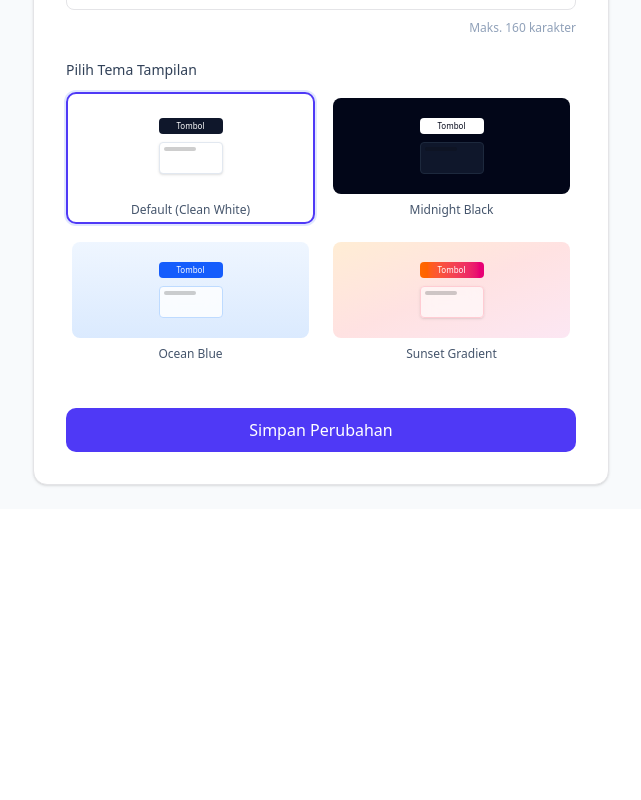
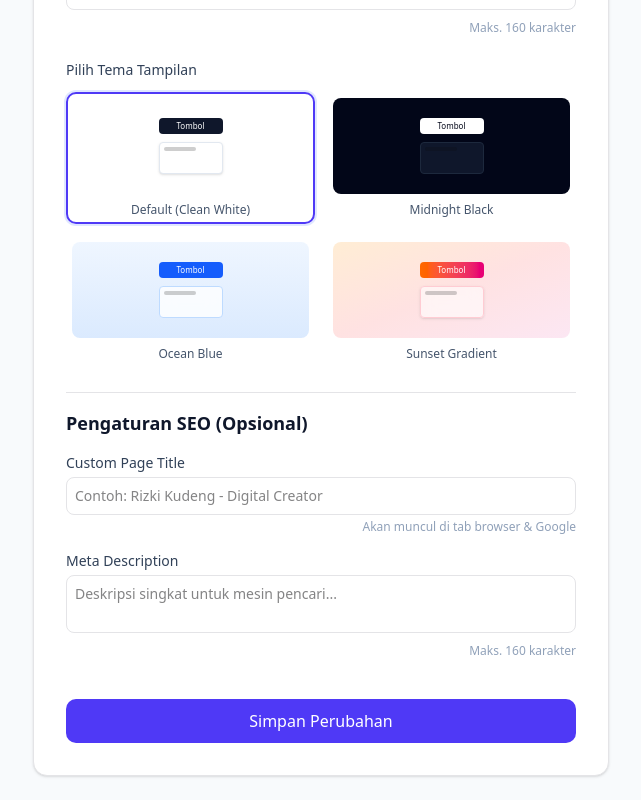
Before and after one commit to RIZKI-KUDENG/linkhub, a Next.js app: page /dashboard/settings in a window 1280 px wide. Shown: the part 491-1291 px from the top of the page, without its empty margins (319-960 px from the left). Before the commit the page ends 1000 px from the top, so only its background shows below. Built offline with nearby package versions, Linux system fonts and the light colour scheme; no server answers.

Commit message:
add custom seo for client

```diff
--- a/src/app/api/settings/profile/route.ts
+++ b/src/app/api/settings/profile/route.ts
@@ -10,10 +10,18 @@ const profileSchema = z.object({
     .min(3, "Username tidak boleh kurang dari 3 karakter")
     .max(20, "Username tidak boleh lebih dari 20 karakter")
     .regex(/^[a-zA-Z0-9_]+$/, "Hanya huruf, angka, dan underscore"),
-    name: z.string().min(1,"Nama tidak boleh kosong"),
-    bio: z.string().max(160, "Bio tidak boleh lebih dari 160 karakter").optional(),
+  name: z.string().min(1, "Nama tidak boleh kosong"),
+  bio: z
+    .string()
+    .max(160, "Bio tidak boleh lebih dari 160 karakter")
+    .optional(),
   image: z.url("URL gambar tidak valid").optional(),
   theme: z.string().optional(),
+  customTitle: z.string().max(60, "Title maksimal 60 karakter").optional(),
+  customDescription: z
+    .string()
+    .max(160, "Description maksimal 160 karakter")
+    .optional(),
 });
 
 export async function GET(req: Request) {
@@ -32,8 +40,10 @@ export async function GET(req: Request) {
         name: true,
         bio: true,
         image: true,
-        theme: true
-      }
+        theme: true,
+        customTitle: true,
+        customDescription: true,
+      },
     });
 
     if (!user) {
@@ -43,37 +53,62 @@ export async function GET(req: Request) {
     return NextResponse.json(user);
   } catch (error) {
     console.error("GET Error:", error);
-    return NextResponse.json({ error: "Internal Server Error" }, { status: 500 });
+    return NextResponse.json(
+      { error: "Internal Server Error" },
+      { status: 500 }
+    );
   }
 }
 
-export async function PATCH(req: Request){
+export async function PATCH(req: Request) {
   const session = await getServerSession(authOptions);
-    if(!session) return NextResponse.json({error: "Unauthorized"}, {status: 401});
+  if (!session)
+    return NextResponse.json({ error: "Unauthorized" }, { status: 401 });
 
-    try{
+  try {
     const body = await req.json();
     const result = profileSchema.safeParse(body);
-        if(!result.success) return NextResponse.json({error: result.error.flatten().fieldErrors}, {status: 400});
+    if (!result.success)
+      return NextResponse.json(
+        { error: result.error.flatten().fieldErrors },
+        { status: 400 }
+      );
 
-        const {username, name, bio, image, theme} = result.data;
-        if(username !== session.user.username){
-            const existing = await prisma.user.findUnique({where: {username}});
-            if(existing) return NextResponse.json({error: "Username sudah digunakan"}, {status: 409});
+    const {
+      username,
+      name,
+      bio,
+      image,
+      theme,
+      customTitle,
+      customDescription,
+    } = result.data;
+    if (username !== session.user.username) {
+      const existing = await prisma.user.findUnique({ where: { username } });
+      if (existing)
+        return NextResponse.json(
+          { error: "Username sudah digunakan" },
+          { status: 409 }
+        );
     }
     const updateUser = await prisma.user.update({
-            where: {id: session.user.id},
+      where: { id: session.user.id },
       data: {
         username,
         name,
         bio,
         image: image || null,
-                theme: theme
-            }
-        })
+        theme: theme,
+        customTitle,
+        customDescription,
+      },
+    });
     return NextResponse.json(updateUser);
-    }catch(err){
+  } catch (err) {
     console.error(err);
-        return NextResponse.json({error: "Failed to update profile"}, {status: 500});
+    return NextResponse.json(
+      { error: "Failed to update profile" },
+      { status: 500 }
+    );
   }
 }
--- a/src/app/dashboard/settings/page.tsx
+++ b/src/app/dashboard/settings/page.tsx
@@ -19,6 +19,8 @@ const profileSchema = z.object({
   bio: z.string().max(160).optional(),
   image: z.string().url("URL tidak valid").optional().or(z.literal("")),
   theme: z.string().optional(),
+  customTitle: z.string().max(60).optional(),
+  customDescription: z.string().max(160).optional(),
 });
 
 type ProfileForm = z.infer<typeof profileSchema>;
@@ -29,6 +31,8 @@ type UserData = {
     bio?: string | null;
     image?: string | null;
     theme?: string | null;
+    customTitle?: string | null;
+    customDescription?: string | null;
   };
 
 export default function SettingsPage(){
@@ -64,6 +68,8 @@ useEffect(() => {
            setValue("bio", user.bio || "");
            setValue("image", user.image || "");
            setValue("theme", user.theme || "default");
+           setValue("customTitle", user.customTitle || "");
+           setValue("customDescription", user.customDescription || "");
         })
         .catch((err) => {
             console.error("Gagal memuat profil:", err);
@@ -236,6 +242,43 @@ const onSubmit = async (data: ProfileForm) => {
               ))}
             </div>
           </div>
+          {/* --- TAMBAHAN BAGIAN SEO --- */}
+          <div className="pt-4 border-t">
+            <h2 className="text-lg font-semibold text-slate-900 mb-4">Pengaturan SEO (Opsional)</h2>
+            <div className="space-y-4">
+                <div>
+                    <label className="block text-sm font-medium text-slate-700 mb-1">
+                        Custom Page Title
+                    </label>
+                    <input
+                        {...register("customTitle")}
+                        className="w-full p-2 border rounded-md text-sm"
+                        placeholder="Contoh: Rizki Kudeng - Digital Creator"
+                    />
+                    <div className="flex justify-between mt-1">
+                        {errors.customTitle && <p className="text-red-500 text-xs">{errors.customTitle.message}</p>}
+                        <p className="text-xs text-slate-400 ml-auto">Akan muncul di tab browser & Google</p>
+                    </div>
+                </div>
+
+                <div>
+                    <label className="block text-sm font-medium text-slate-700 mb-1">
+                        Meta Description
+                    </label>
+                    <textarea
+                        {...register("customDescription")}
+                        rows={2}
+                        className="w-full p-2 border rounded-md text-sm resize-none"
+                        placeholder="Deskripsi singkat untuk mesin pencari..."
+                    />
+                    <div className="flex justify-between mt-1">
+                        {errors.customDescription && <p className="text-red-500 text-xs">{errors.customDescription.message}</p>}
+                        <p className="text-xs text-slate-400 ml-auto">Maks. 160 karakter</p>
+                    </div>
+                </div>
+            </div>
+          </div>
+          {/* -------------------------- */}
 
           {/* Submit Button */}
           <div className="pt-4">
--- a/src/app/u/[username]/page.tsx
+++ b/src/app/u/[username]/page.tsx
@@ -72,10 +72,15 @@ export async function generateMetadata({
       description: "Profil tidak ditemukan.",
     };
   }
-
+  const pageTitle = user.customTitle || `@${user.username} · LinkHub`;
+  const pageDescription =
+    user.customDescription ||
+    (user.bio
+      ? user.bio
+      : `Lihat koleksi link, tools, dan portfolio dari @${user.username}.`);
   return {
-    title: `@${user.username} · LinkHub`,
-    description: `Lihat koleksi link, tools, dan portfolio dari @${user.username}.`,
+    title: pageTitle,
+    description: pageDescription,
     openGraph: {
       title: `@${user.username} · LinkHub`,
       description: `Lihat koleksi link visual dari @${user.username}.`,
--- a/src/types/next-auth.d.ts
+++ b/src/types/next-auth.d.ts
@@ -5,6 +5,8 @@ declare module "next-auth" {
     username?: string | null;
     bio?: string | null;
     theme?: string | null;
+    customTitle?: string | null;
+    customDescription?: string | null;
   }
 
   interface Session extends DefaultSession {
@@ -13,6 +15,8 @@ declare module "next-auth" {
       username?: string | null;
       bio?: string | null;
       theme?: string | null;
+      customTitle?: string | null;
+      customDescription?: string | null;
     } & DefaultSession["user"];
   }
 }
@@ -22,5 +26,7 @@ declare module "next-auth/jwt" {
     username?: string | null;
     bio?: string | null;
     theme?: string | null;
+    customTitle?: string | null;
+    customDescription?: string | null;
   }
 }
```
Also changed, not shown: 2 other files (tests, documents, lock files or other folders). Lines whose indentation alone changed are shown as unchanged.
